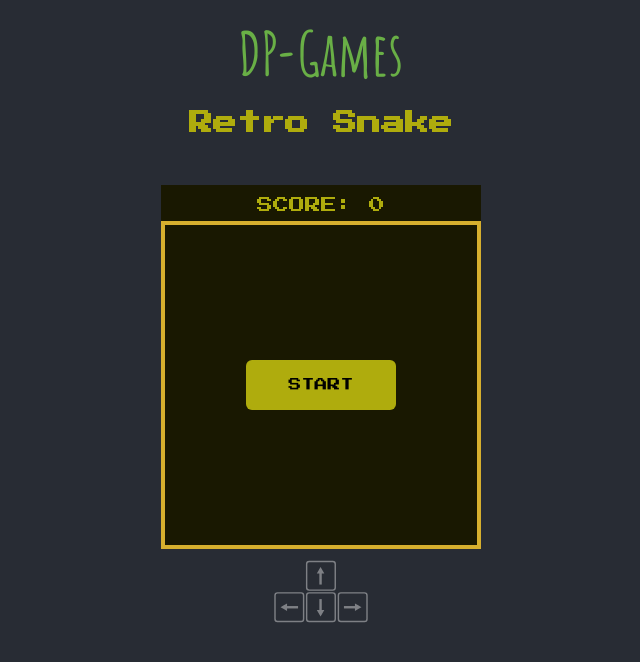
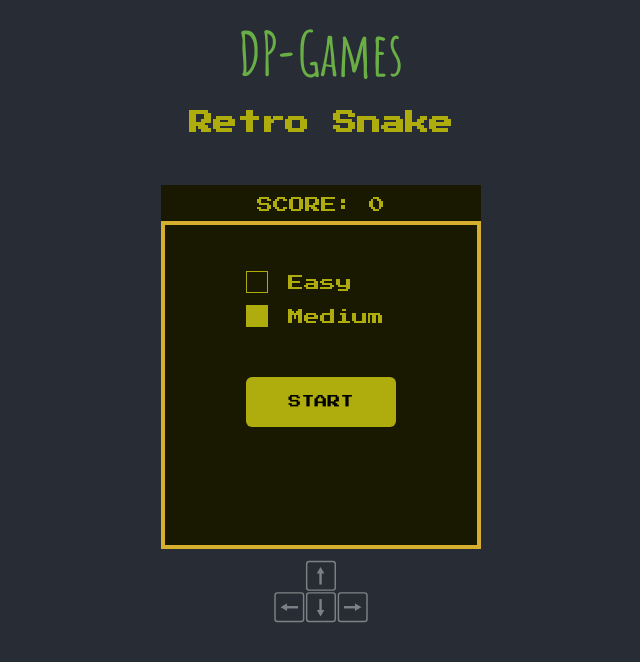
Before and after one commit to DuskoPeric/dp-games, a React (Create React App) app: page /dp-games/snake in a window 1280 px wide. Shown: the top 662 px of the page, without its empty margins (319-959 px from the left). Built offline with nearby package versions, Linux system fonts and the light colour scheme.

Commit message:
Inside we both know what's been going on

```diff
--- a/src/pages/SnakePage/SnakePage.js
+++ b/src/pages/SnakePage/SnakePage.js
@@ -13,6 +13,7 @@ const SnakePage = () => {
     const [apple, setApple] = useState({ x: 130, y: 100 });
     const [firstPlay, setFirstPlay] = useState(true);
     const [score, setScore] = useState(0);
+    const [speed, setSpeed] = useState(50);
 
     const startNewGame = () => {
         if (firstPlay) {
@@ -173,7 +174,7 @@ const SnakePage = () => {
             }
         }
 
-    }, startGame ? 50 : null);
+    }, startGame ? speed : null);
 
 
     const moveSnake = (key) => {
@@ -244,6 +245,10 @@ const SnakePage = () => {
 
                     ) : (
                             <div className="snake-game__content__holder__gameover">
+                                <div className="snake-game__content__holder__gameover__speed">
+                                    <p className={speed === 100 ? 'active' : null} onClick={() => { setSpeed(100) }}><span></span>Easy</p>
+                                    <p className={speed === 50 ? 'active' : null} onClick={() => { setSpeed(50) }}><span></span>Medium</p>
+                                </div>
                                 <button onClick={startNewGame}>{firstPlay ? 'Start' : 'Play again'}</button>
                             </div>
                         )}
--- a/src/pages/SnakePage/SnakePage.scss
+++ b/src/pages/SnakePage/SnakePage.scss
@@ -19,7 +19,7 @@
     }
   }
   &__controls{
-        width: 300px;
+    width: 300px;
     margin: auto;
     margin-top: 30px;
     display: none;
@@ -31,14 +31,14 @@
     }
     &__btnholder{
       button{
-        width: 45px;
-        height: 45px;
+        width: 55px;
+        height: 55px;
         border: none;
         border-radius: 12px;
         background: #afac0d;
         font-size: 24px;
         &.margin-r{
-          margin-right: 50px;
+          margin-right: 90px;
         }
         &:focus{
           outline: none;
@@ -97,13 +97,36 @@
       }
     }
     &__gameover {
-    display: flex;
+
     width: 320px;
     height: 320px;
     background-color: #191801;
     border: solid 4px #d6af2e;
-    justify-content: center;
-    align-items: center;
+    &__speed{
+      width: 150px;
+      margin: auto;
+      margin-bottom: 50px;
+      margin-top: 50px;
+      p{
+        display: flex;
+        color: #afac0d;
+        &.active{
+          span{
+            background: #afac0d;
+          }
+        }
+        span{
+          cursor: pointer;
+          margin-top: -4px;
+          margin-right: 20px;
+          display: block;
+          width:20px;
+          height: 20px;
+          border: solid 1px #afac0d;
+
+        }
+      }
+    }
     button{
       background: #afac0d;
       border: none;
```
